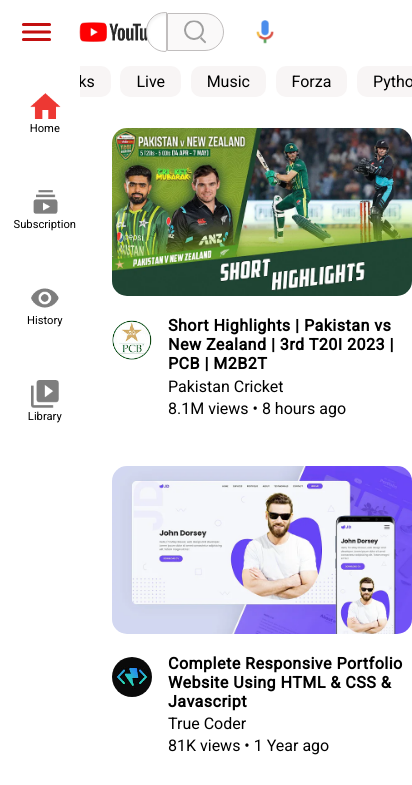
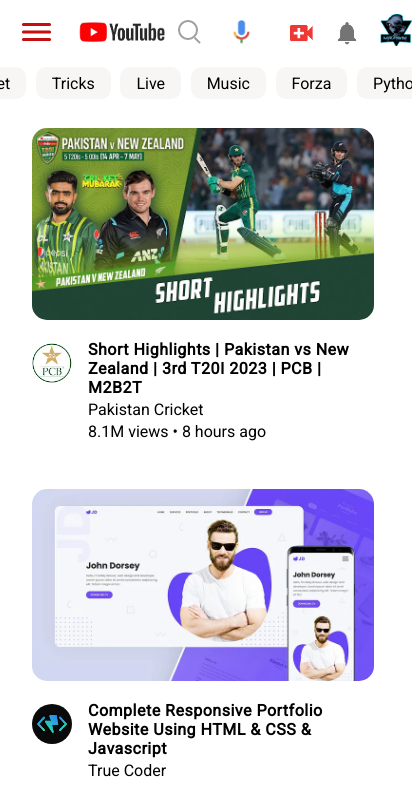
Before and after one commit to AbdullahAssi/Youtube-clone, a website built with Vite: page index.html in a window 390 px wide. Shown: the top 785 px of the page, 412 px wide, since content can reach past the window. Built offline with nearby package versions, Linux system fonts and the light colour scheme.

Commit message:
Achieved Reponsiveness

```diff
--- a/Styles/style.css
+++ b/Styles/style.css
@@ -122,7 +122,7 @@
   justify-content: center;
   align-items: center;
   width: 92%;
-  height: 2.2rem;
+  height: 2.4rem;
   background-color: white;
   list-style: none;
   right: 0;
@@ -250,3 +250,92 @@
 .short-img>img{
   border-radius: 15px;
 }
+
+@media  (max-width: 868px) {
+  .header{
+    gap: 1rem;
+  }
+  .center{
+    margin-right: 0rem;
+    margin-left: 2rem;
+  }
+
+ }
+
+ @media  (max-width: 768px) {
+  .header{
+    gap: 1rem;
+  }
+  .center{
+    margin-right: 0rem;
+    margin-left: 2rem;
+  }
+}
+
+
+@media  (max-width: 658px) {
+  .header{
+    gap: 0rem;
+  }
+  .center{
+    margin-right: 0rem;
+    margin-left: 4rem;
+  }
+}
+@media  (max-width: 600px) {
+  .header{
+    gap: 0rem;
+  }
+  .center{
+    margin-right: 0rem;
+    margin-left: 7rem;
+  }
+  .center>input{
+    display: none;
+  }
+  .search{
+    border: none;
+    margin-left: 2rem;
+    padding-right: 0;
+    background-color: transparent;
+    border-radius: 0px;
+  }
+  .sidebar{
+    display: none;
+  }
+  .cards{
+    margin-left: 2rem;
+  }
+  #shorts{
+    margin-left: 2rem;
+  }
+}
+
+@media  (max-width: 500px) {
+  .header{
+    gap: 0rem;
+  }
+  .center{
+    margin-right: 0rem;
+    margin-left: 4rem;
+  }
+  .center>input{
+    display: none;
+  }
+  .search{
+    border: none;
+    margin-left: 2rem;
+    padding-right: 0;
+    background-color: transparent;
+    border-radius: 0px;
+  }
+  .sidebar{
+    display: none;
+  }
+  .cards{
+    margin-left: 2rem;
+  }
+  #shorts{
+    margin-left: 2rem;
+  }
+}
```
Also changed, not shown: 1 other file.
